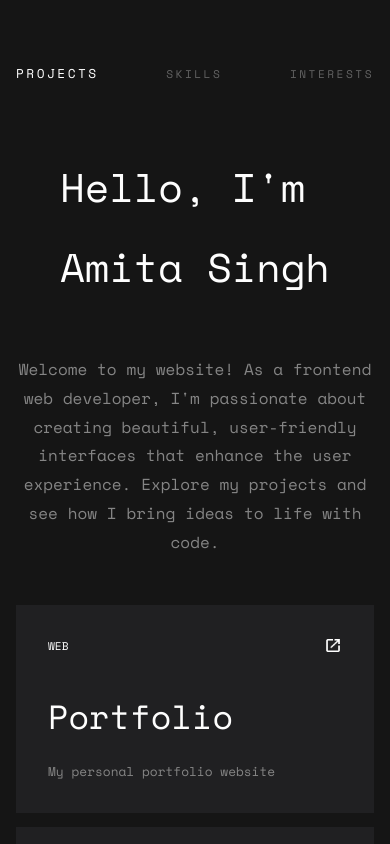
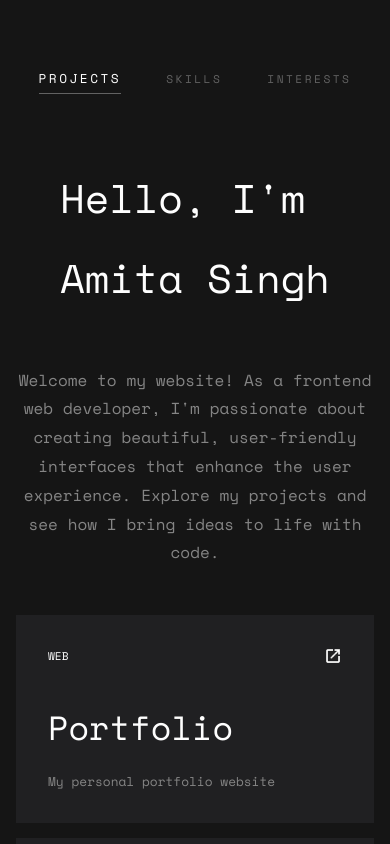
Before and after one commit to GeekAmita/myPortfolio, a React (Vite) app: page / in a window 390 px wide. Built offline with nearby package versions, Linux system fonts and the light colour scheme.

Commit message:
Styled header box

```diff
--- a/src/pages/Home/Home.css
+++ b/src/pages/Home/Home.css
@@ -6,7 +6,7 @@
 
 .headerBox {
   display: none;
-  justify-content: space-between;
+  justify-content: space-around;
   align-items: center;
   padding: 4rem 1rem 0 1rem;
   color: var(--fontInactive);
@@ -17,6 +17,8 @@
   font-size: clamp(0.7rem, 1vw, 0.9rem);
   text-transform: uppercase;
   letter-spacing: 2.5px;
+  padding: 0.3rem 0;
+  border-width: 0;
 }
 
 .section1 {
@@ -181,5 +183,6 @@ span {
 
   .isActive {
     font-size: 0.8rem;
+    border-bottom: 1px solid var(--fontInactive);
   }
 }
```
